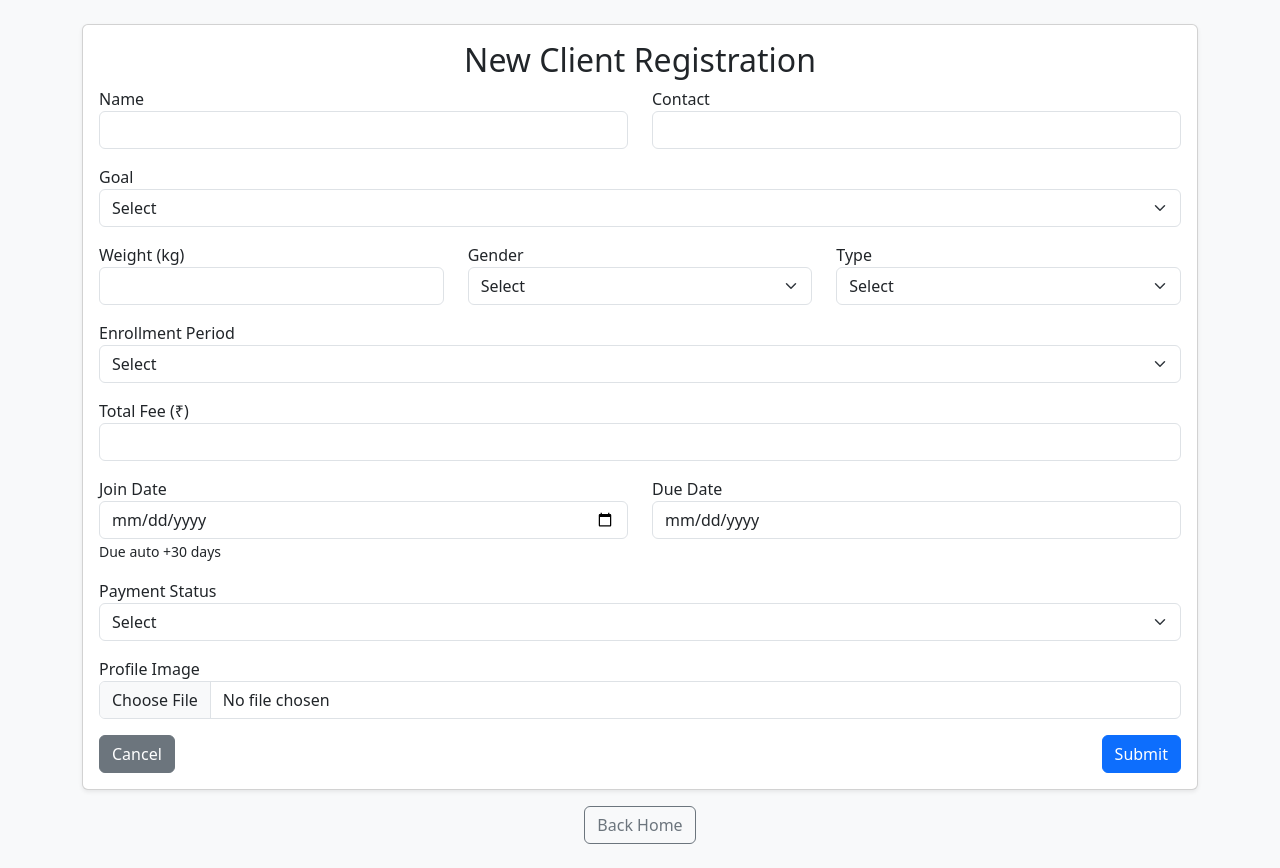
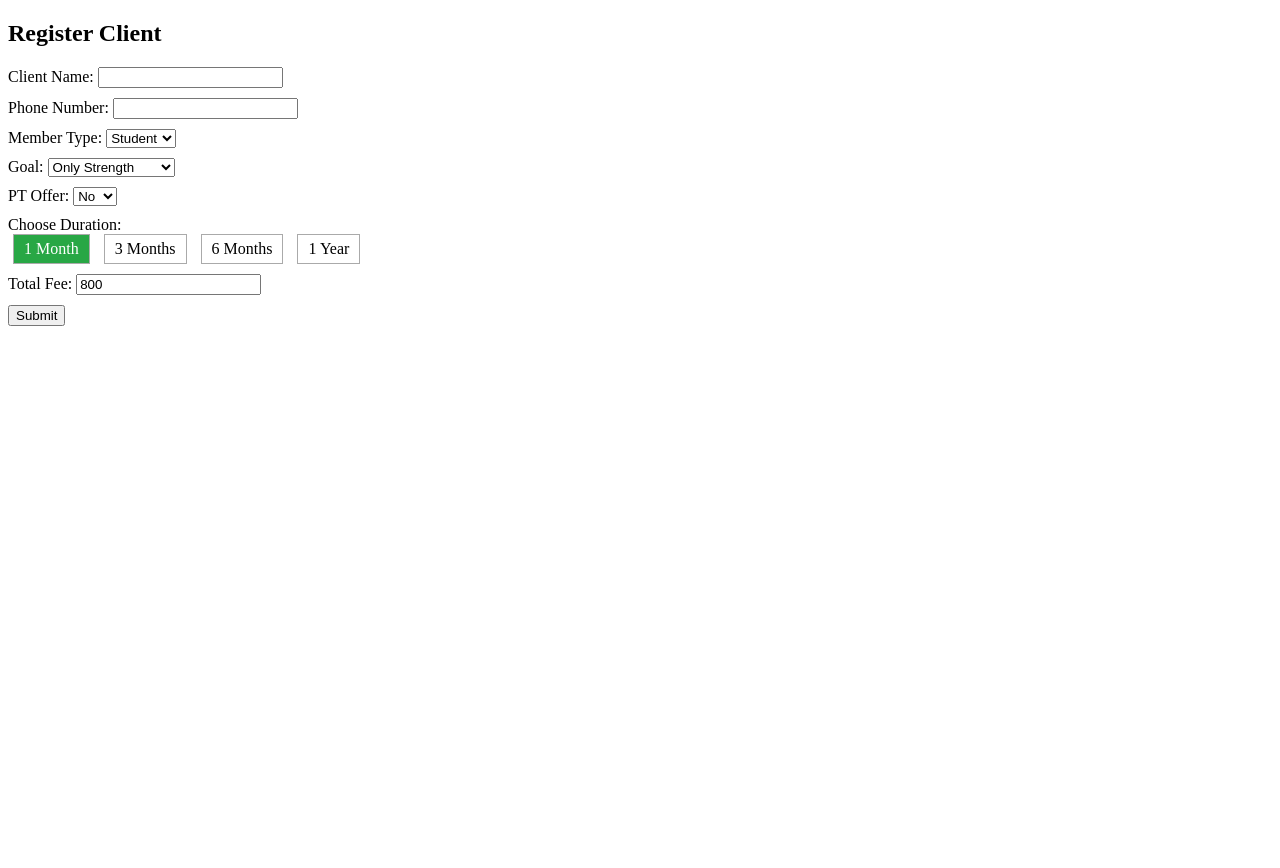
Before and after one commit to sivaganga9786/s3Gym, a Flask app: page /add in a window 1280 px wide. After the commit the page ends 326 px from the top, so only its background shows below. Run offline with Flask 3, Linux system fonts and the light colour scheme; the visitor is signed in with stand-in values (Sample User, id 1).

Commit message:
changed all code

```diff
--- a/templates/add_client.html
+++ b/templates/add_client.html
@@ -2,189 +2,158 @@
 <html lang="en">
 <head>
   <meta charset="UTF-8">
-  <title>Add Client</title>
-  <link href="https://cdn.jsdelivr.net/npm/bootstrap@5.3.0/dist/css/bootstrap.min.css" rel="stylesheet">
+  <title>Register Client</title>
   <style>
-    .preview-img {
-      max-height: 100px;
-      display: none;
-      border: 1px solid #ddd;
-      border-radius: 8px;
-      margin-top: 10px;
+    .input-group { margin: 10px 0; }
+    .tab {
+      display: inline-block;
+      padding: 5px 10px;
+      margin: 0 5px;
+      border: 1px solid #aaa;
+      cursor: pointer;
+    }
+    .tab.active {
+      background-color: #28a745;
+      color: white;
     }
   </style>
 </head>
-<body class="bg-light p-4">
-  <div class="container">
-    <div class="card shadow-sm">
-      <div class="card-body">
-        <h2 class="card-title text-center">New Client Registration</h2>
-        <form method="POST" enctype="multipart/form-data">
-          <div class="row">
-            <div class="col-md-6 mb-3">
-              <label>Name</label>
-              <input name="name" class="form-control" required>
+<body>
+
+  <h2>Register Client</h2>
+
+  <form id="clientForm">
+    <div class="input-group">
+      <label>Client Name:</label>
+      <input type="text" id="clientName" required>
     </div>
-            <div class="col-md-6 mb-3">
-              <label>Contact</label>
-              <input name="contact" class="form-control" required>
+
+    <div class="input-group">
+      <label>Phone Number:</label>
+      <input type="text" id="phone" required>
     </div>
-          </div>
-          <div class="mb-3">
-            <label>Goal</label>
-            <select name="goal" class="form-select" id="goalSelect" onchange="calcFee()" required>
-              <option value="">Select</option>
-              <option value="strength_cardio">Strength and Cardio</option>
-              <option value="personal_training">Personal Training</option>
-              <option value="Fitness_Training">Fitness Training</option>
-              <option value="strength">Strength</option>
-            </select>
-          </div>
-          <div class="row">
-            <div class="col-md-4 mb-3">
-              <label>Weight (kg)</label>
-              <input name="weight" type="number" class="form-control" step="0.1" min="40" max="110" required>
-            </div>
-            <div class="col-md-4 mb-3">
-              <label>Gender</label>
-              <select name="gender" class="form-select" required>
-                <option value="">Select</option>
-                <option>Male</option>
-                <option>Female</option>
-              </select>
-            </div>
-            <div class="col-md-4 mb-3">
-              <label>Type</label>
-              <select name="client_type" id="clientType" class="form-select" onchange="calcFee()" required>
-                <option value="">Select</option>
+
+    <div class="input-group">
+      <label>Member Type:</label>
+      <select id="memberType">
         <option value="student">Student</option>
         <option value="general">General</option>
       </select>
     </div>
-          </div>
 
-          <div class="mb-3">
-            <label>Enrollment Period</label>
-            <select name="enrollment_period" id="enrollmentPeriod" class="form-select" onchange="calcFee()" required>
-              <option value="">Select</option>
-              <option value="1">1 Month</option>
-              <option value="3">3 Months</option>
-              <option value="6">6 Months</option>
-              <option value="12">1 Year</option>
+    <div class="input-group">
+      <label>Goal:</label>
+      <select id="goal">
+        <option value="strength">Only Strength</option>
+        <option value="strength_cardio">Strength + Cardio</option>
       </select>
     </div>
 
-          <div class="mb-3">
-            <label>Total Fee (₹)</label>
-            <input name="fees" id="fees" readonly class="form-control">
+    <div class="input-group">
+      <label>PT Offer:</label>
+      <select id="ptOffer">
+        <option value="no">No</option>
+        <option value="yes">Yes</option>
+      </select>
     </div>
 
-          <div class="row">
-            <div class="col-md-6 mb-3">
-              <label>Join Date</label>
-              <input name="join_date" id="join_date" type="date" class="form-control" onchange="setDue()" required>
-              <small>Due auto +30 days</small>
+    <div class="input-group" id="ptFeeGroup" style="display: none;">
+      <label>PT Fee (Manual Entry):</label>
+      <input type="number" id="ptFee" placeholder="Enter PT fee">
     </div>
-            <div class="col-md-6 mb-3">
-              <label>Due Date</label>
-              <input name="payment_due_date" id="payment_due_date" type="date" class="form-control" readonly required>
+
+    <div class="input-group">
+      <label>Choose Duration:</label>
+      <div id="durationTabs">
+        <span class="tab" data-months="1">1 Month</span>
+        <span class="tab" data-months="3">3 Months</span>
+        <span class="tab" data-months="6">6 Months</span>
+        <span class="tab" data-months="12">1 Year</span>
       </div>
     </div>
 
-          <div class="mb-3">
-            <label>Payment Status</label>
-            <select name="payment_status" class="form-select" required>
-              <option value="">Select</option>
-              <option value="paid">Paid</option>
-              <option value="unpaid">Unpaid</option>
-            </select>
+    <div class="input-group">
+      <label>Total Fee:</label>
+      <input type="text" id="totalFee" readonly>
     </div>
 
-          <div class="mb-3">
-            <label>Profile Image</label>
-            <input name="profile_image" type="file" accept="image/*" class="form-control" onchange="preview(this)">
-            <img id="imagePreview" class="preview-img">
-          </div>
-
-          <div class="d-flex justify-content-between">
-            <a href="{{ url_for('index') }}" class="btn btn-secondary">Cancel</a>
-            <button class="btn btn-primary">Submit</button>
-          </div>
+    <button type="submit">Submit</button>
   </form>
-      </div>
-    </div>
-    <div class="text-center mt-3">
-      <a href="{{ url_for('home') }}" class="btn btn-outline-secondary">Back Home</a>
-    </div>
-  </div>
 
   <script>
-  const strengthOnlyFees = {
+    const feeTableStrengthOnly = {
       student: { 1: 800, 3: 2300, 6: 4200, 12: 7800 },
       general: { 1: 1000, 3: 2700, 6: 5100, 12: 9500 }
     };
 
-  const strengthCardioFees = {
+    const feeTableStrengthCardio = {
       student: { 1: 1100, 3: 3000, 6: 5800, 12: 9000 },
       general: { 1: 1300, 3: 3600, 6: 6900, 12: 13000 }
     };
 
-  function setDue() {
-    const jd = document.getElementById('join_date').value;
-    if (jd) {
-      const d = new Date(jd);
-      d.setDate(d.getDate() + 30);
-      document.getElementById('payment_due_date').value = d.toISOString().split('T')[0];
-    }
+    let selectedMonths = 1;
+
+    const durationTabs = document.querySelectorAll('.tab');
+    const totalFeeInput = document.getElementById('totalFee');
+    const ptOffer = document.getElementById('ptOffer');
+    const ptFeeGroup = document.getElementById('ptFeeGroup');
+    const ptFeeInput = document.getElementById('ptFee');
+
+    durationTabs.forEach(tab => {
+      tab.addEventListener('click', () => {
+        durationTabs.forEach(t => t.classList.remove('active'));
+        tab.classList.add('active');
+        selectedMonths = parseInt(tab.dataset.months);
+        calculateFee();
+      });
+    });
+
+    ptOffer.addEventListener('change', () => {
+      ptFeeGroup.style.display = ptOffer.value === 'yes' ? 'block' : 'none';
+      calculateFee();
+    });
+
+    document.getElementById('goal').addEventListener('change', calculateFee);
+    document.getElementById('memberType').addEventListener('change', calculateFee);
+    ptFeeInput.addEventListener('input', calculateFee);
+
+    function calculateFee() {
+      const memberType = document.getElementById('memberType').value;
+      const goal = document.getElementById('goal').value;
+      let baseFee = 0;
+
+      if (goal === 'strength_cardio') {
+        baseFee = feeTableStrengthCardio[memberType][selectedMonths];
+      } else {
+        baseFee = feeTableStrengthOnly[memberType][selectedMonths];
       }
 
-  function togglePTOffer() {
-    const goal = document.getElementById('goalSelect').value;
-    const ptOfferDiv = document.getElementById('ptOfferDiv');
-    if (goal === 'personal_training') {
-      ptOfferDiv.style.display = 'block';
-    } else {
-      ptOfferDiv.style.display = 'none';
-    }
-    calcFee(); // recalculate on goal change
+      let ptFee = 0;
+      if (ptOffer.value === 'yes' && ptFeeInput.value) {
+        ptFee = parseInt(ptFeeInput.value);
       }
 
-  function calcFee() {
-    const type = document.getElementById('clientType').value;
-    const goal = document.getElementById('goalSelect').value;
-    const duration = parseInt(document.getElementById('enrollmentPeriod').value);
-    const ptOfferInput = document.getElementById('ptOffer');
-    let fee = 0;
-
-    if (goal === "personal_training") {
-      const ptOfferVal = parseInt(ptOfferInput.value);
-      fee = isNaN(ptOfferVal) ? 5000 : ptOfferVal;
-    } else if (goal === "strength_cardio") {
-      if (strengthCardioFees[type] && strengthCardioFees[type][duration]) {
-        fee = strengthCardioFees[type][duration];
-      }
-    } else {
-      if (strengthOnlyFees[type] && strengthOnlyFees[type][duration]) {
-        fee = strengthOnlyFees[type][duration];
-      }
+      totalFeeInput.value = baseFee + ptFee;
     }
 
-    document.getElementById('fees').value = fee || '';
+    // Default tab selection
+    durationTabs[0].click();
+
+    // Prevent duplicate phone numbers (for demo use only)
+    const existingPhones = ["9876543210", "1234567890"]; // Simulate existing numbers
+
+    document.getElementById('clientForm').addEventListener('submit', function (e) {
+      e.preventDefault();
+      const phone = document.getElementById('phone').value.trim();
+
+      if (existingPhones.includes(phone)) {
+        alert("Phone number already exists. No data updated.");
+        return;
       }
 
-  function preview(input) {
-    if (input.files && input.files[0]) {
-      const reader = new FileReader();
-      reader.onload = function (e) {
-        const img = document.getElementById('imagePreview');
-        img.src = e.target.result;
-        img.style.display = 'block';
-      };
-      reader.readAsDataURL(input.files[0]);
-    }
-  }
+      // Add form submission logic here
+      alert("Form submitted successfully!");
+    });
   </script>
-
-
 </body>
 </html>
```
Lines whose indentation alone changed are shown as unchanged.
